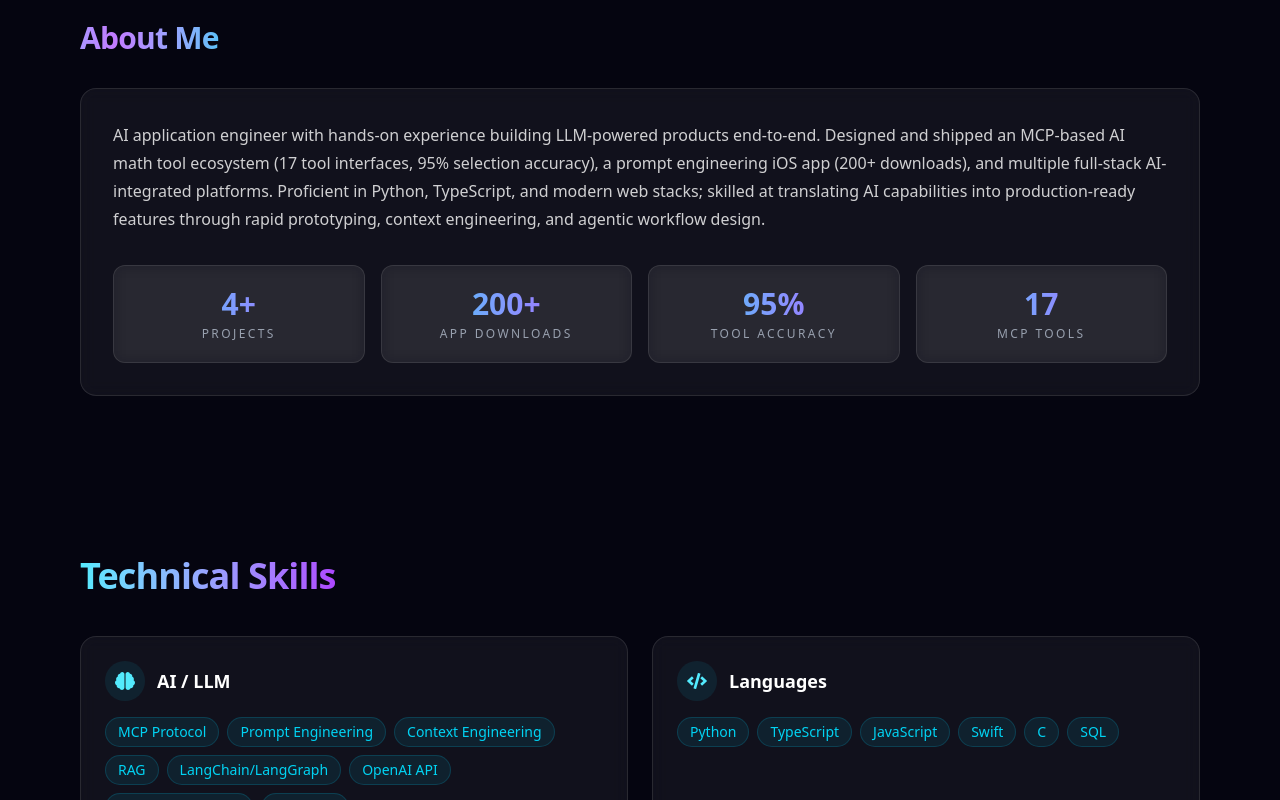
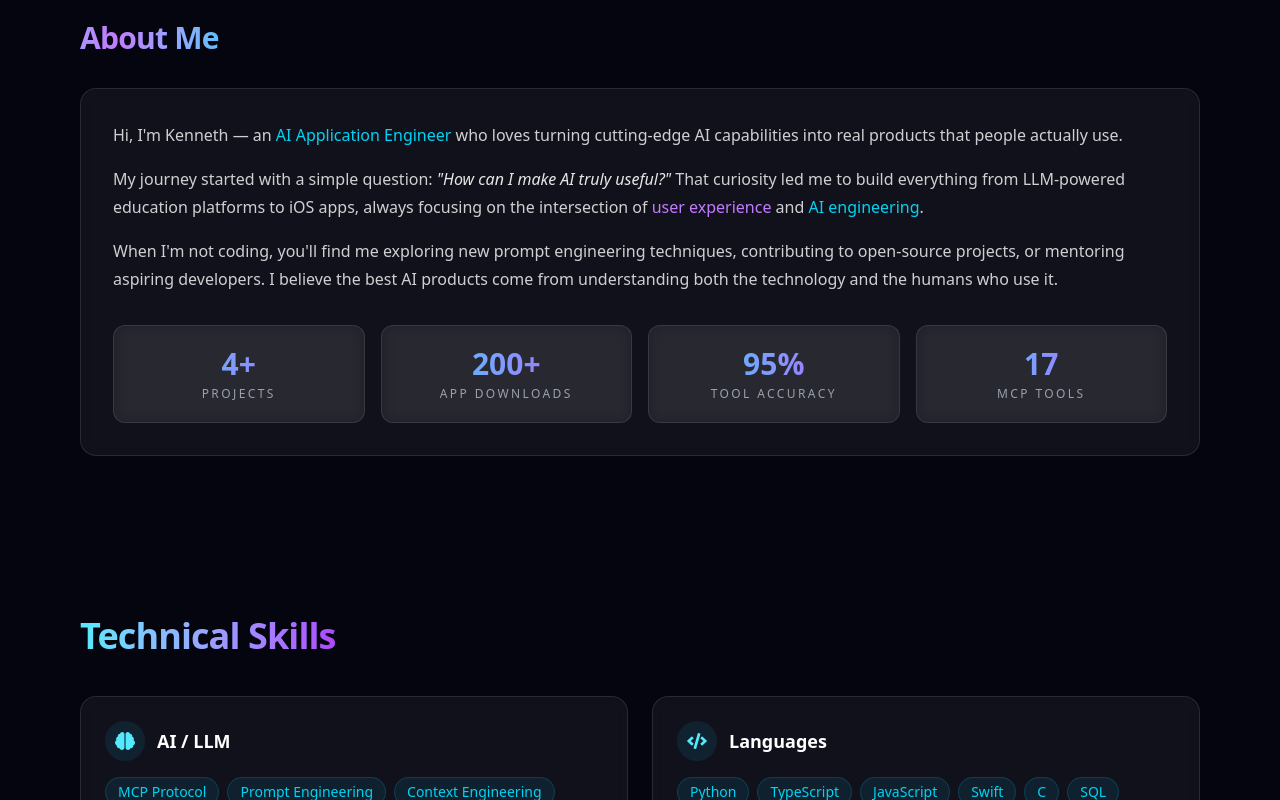
Before and after one commit to Kenneth0416/mycv, a Next.js app: page / in a window 1280 px wide. Shown: the part 860-1660 px from the top of the page. Built offline with nearby package versions, Linux system fonts and the light colour scheme.

Commit message:
Update contact info and rewrite About Me with personal tone

```diff
--- a/src/components/About.tsx
+++ b/src/components/About.tsx
@@ -39,19 +39,17 @@ export default function About() {
         variants={fadeInUp}
         className="group mt-8 rounded-2xl border border-white/10 bg-white/5 p-8 backdrop-blur transition-all duration-300 hover:border-cyan-500/30 hover:shadow-[0_0_30px_rgba(0,240,255,0.1)]"
       >
-        <motion.p
-          variants={fadeInUp}
-          className="text-base leading-7 text-white/80"
-        >
-          AI application engineer with hands-on experience building LLM-powered
-          products end-to-end. Designed and shipped an MCP-based AI math tool
-          ecosystem (17 tool interfaces, 95% selection accuracy), a prompt
-          engineering iOS app (200+ downloads), and multiple full-stack
-          AI-integrated platforms. Proficient in Python, TypeScript, and modern
-          web stacks; skilled at translating AI capabilities into production-ready
-          features through rapid prototyping, context engineering, and agentic
-          workflow design.
-        </motion.p>
+        <motion.div variants={fadeInUp} className="space-y-4 text-base leading-7 text-white/80">
+          <p>
+            Hi, I'm Kenneth — an <span className="text-cyan-400">AI Application Engineer</span> who loves turning cutting-edge AI capabilities into real products that people actually use.
+          </p>
+          <p>
+            My journey started with a simple question: <em className="text-white/90">"How can I make AI truly useful?"</em> That curiosity led me to build everything from LLM-powered education platforms to iOS apps, always focusing on the intersection of <span className="text-purple-400">user experience</span> and <span className="text-cyan-400">AI engineering</span>.
+          </p>
+          <p>
+            When I'm not coding, you'll find me exploring new prompt engineering techniques, contributing to open-source projects, or mentoring aspiring developers. I believe the best AI products come from understanding both the technology and the humans who use it.
+          </p>
+        </motion.div>
 
         <div className="mt-8 grid gap-4 sm:grid-cols-2 lg:grid-cols-4">
           {stats.map((stat, idx) => (
--- a/src/components/Contact.tsx
+++ b/src/components/Contact.tsx
@@ -1,7 +1,7 @@
 "use client";
 
 import { motion } from "framer-motion";
-import { FaEnvelope, FaGithub, FaMapMarkerAlt } from "react-icons/fa";
+import { FaEnvelope, FaGithub, FaMapMarkerAlt, FaPhone } from "react-icons/fa";
 
 const cardVariants = {
   hidden: { opacity: 0, y: 24 },
@@ -14,9 +14,14 @@ const cardVariants = {
 
 const contactItems = [
   {
-    label: "13631963305@163.com",
-    href: "mailto:13631963305@163.com",
+    label: "kennethkwok9196@gmail.com",
+    href: "mailto:kennethkwok9196@gmail.com",
     Icon: FaEnvelope,
+  },
+  {
+    label: "+852 6117 1096",
+    href: "tel:+85261171096",
+    Icon: FaPhone,
   },
   {
     label: "Hong Kong, China",
```
